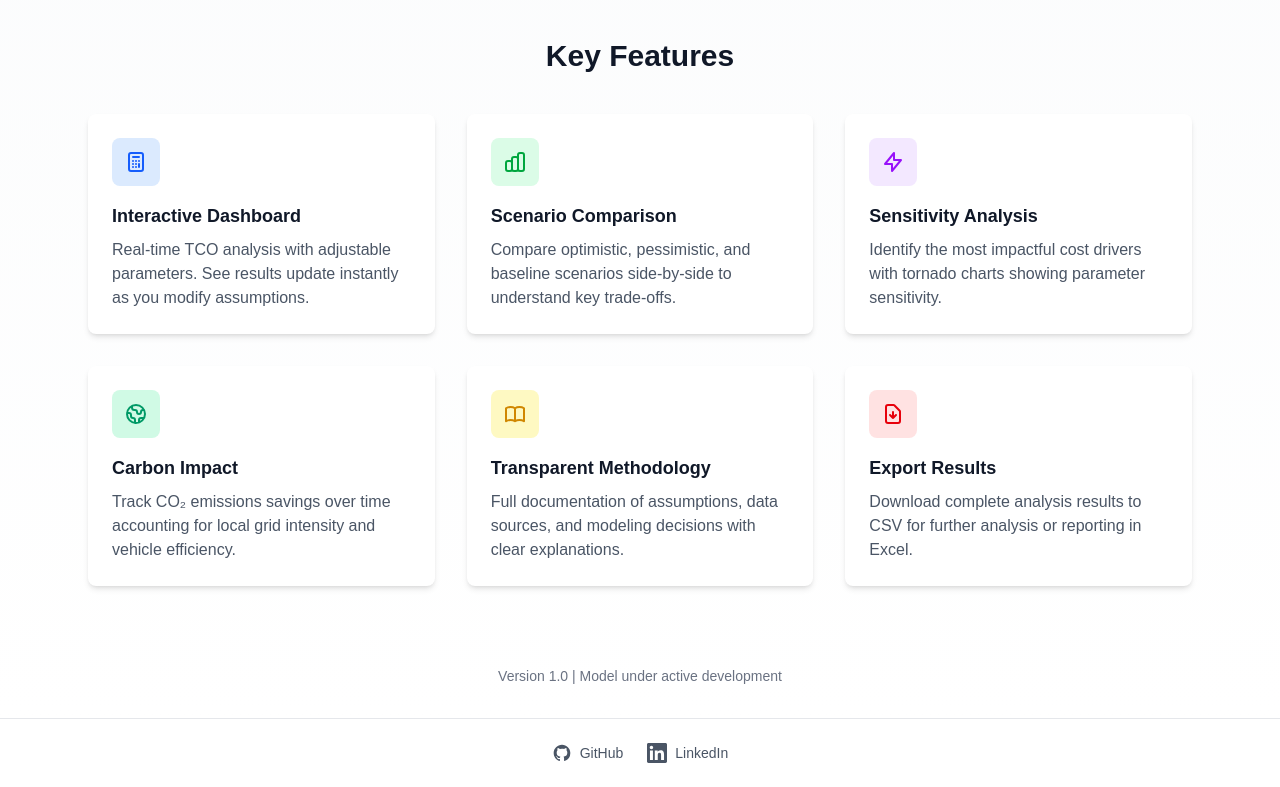
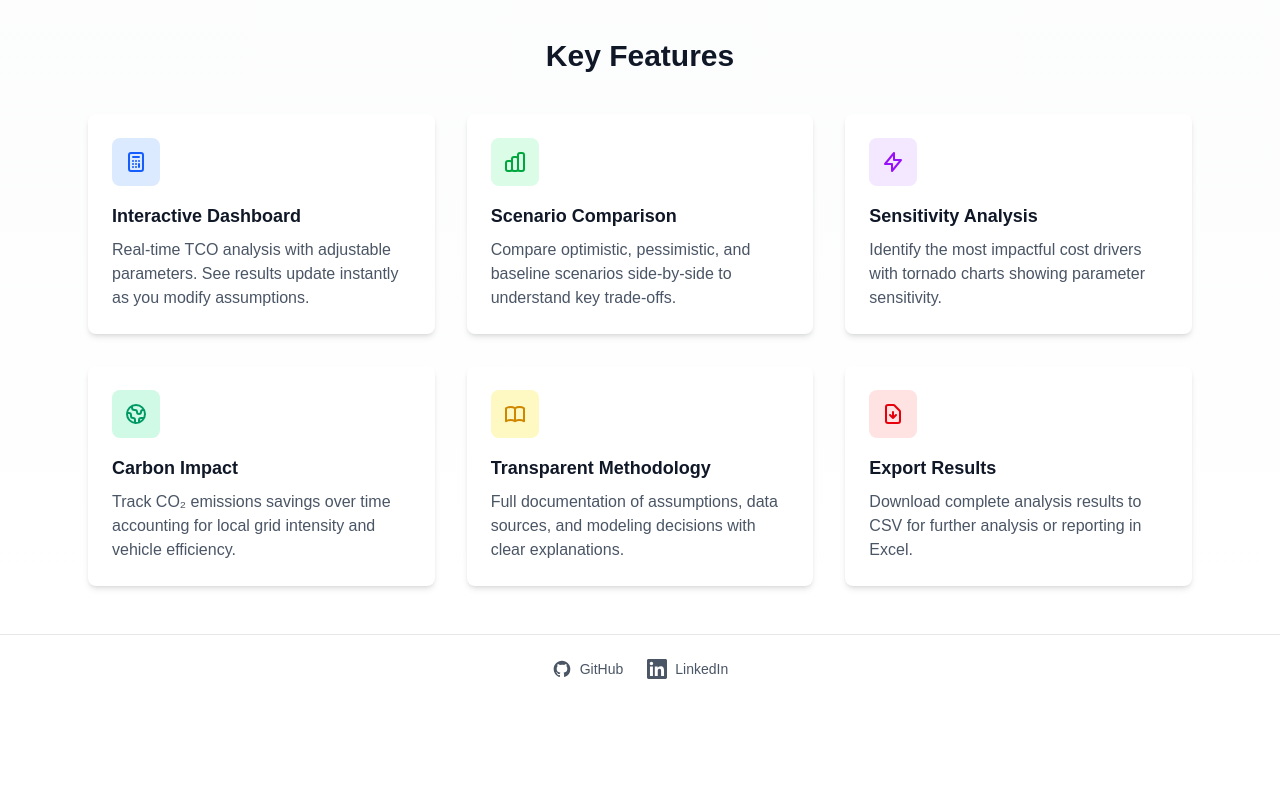
Before and after one commit to friendstrell-svg/NYC-Taxi-EV-simulator, a Next.js app: page / in a window 1280 px wide. Shown: the part 564-1351 px from the top of the page. After the commit the page ends 1267 px from the top, so only its background shows below. Built offline with nearby package versions, Linux system fonts and the light colour scheme.

Commit message:
Remove v1.0 footer note

```diff
--- a/app/page.tsx
+++ b/app/page.tsx
@@ -268,10 +268,6 @@ export default function Home() {
         </div>
       </div>
 
-      {/* Footer Note */}
-      <div className="max-w-6xl mx-auto px-6 py-8 text-center text-sm text-gray-500">
-        <p>Version 1.0 | Model under active development</p>
-      </div>
     </div>
   )
 }
```
